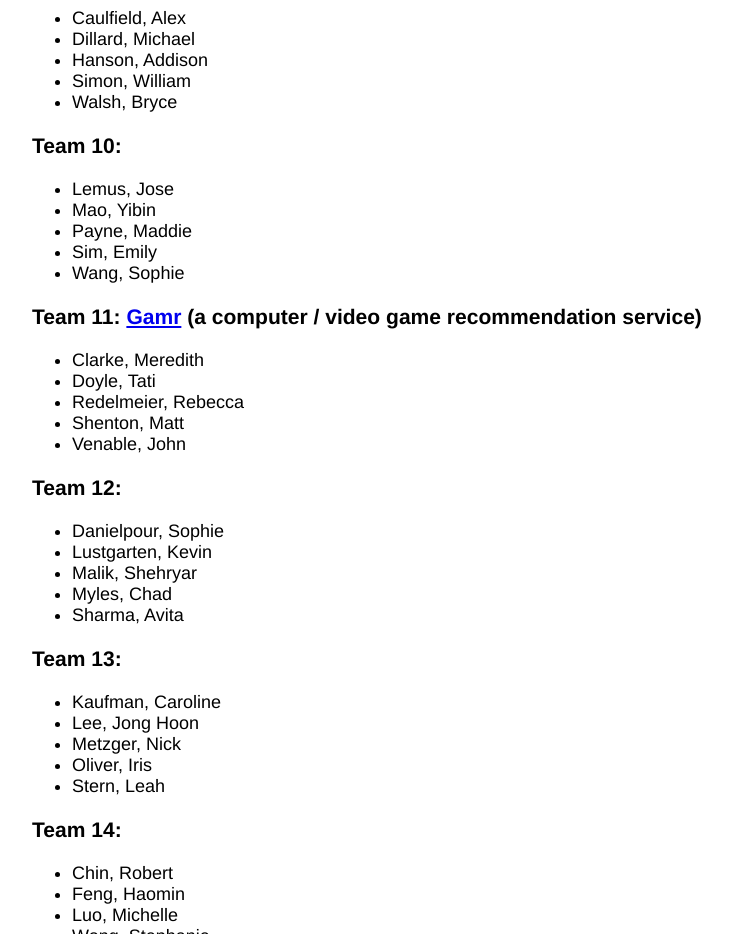
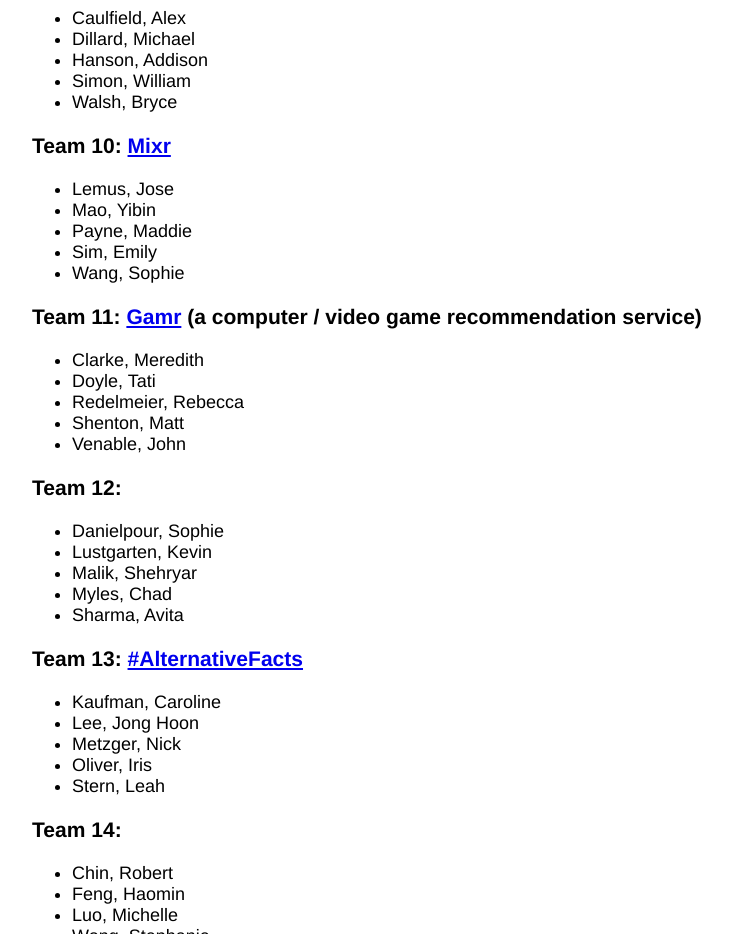
Before and after one commit to SookritM/WebProgramming, a plain HTML site: page assignments/semester_group_project.html in a window 1280 px wide. Shown: the part 1540-2474 px from the top of the page, without its empty margins (32-764 px from the left). Drawn offline with Linux system fonts and the light colour scheme.

Commit message:
Updated list of projects

```diff
--- a/assignments/semester_group_project.html
+++ b/assignments/semester_group_project.html
@@ -90,7 +90,7 @@
 <li>Walsh, Bryce</li>
 </ul>
 
-<h3>Team 10: <a href="" target="_blank"></a></h3>
+<h3>Team 10: <a href="https://musicguessing.herokuapp.com/" target="_blank">Mixr</a></h3>
 <ul>
 <li>Lemus, Jose</li>
 <li>Mao, Yibin</li>
@@ -117,7 +117,7 @@
 <li>Sharma, Avita</li>
 </ul>
 
-<h3>Team 13: <a href="" target="_blank"></a></h3>
+<h3>Team 13: <a href="https://comp20-s2017-team13.herokuapp.com/" target="_blank">#AlternativeFacts</a></h3>
 <ul>
 <li>Kaufman, Caroline</li>
 <li>Lee, Jong Hoon</li>
```
